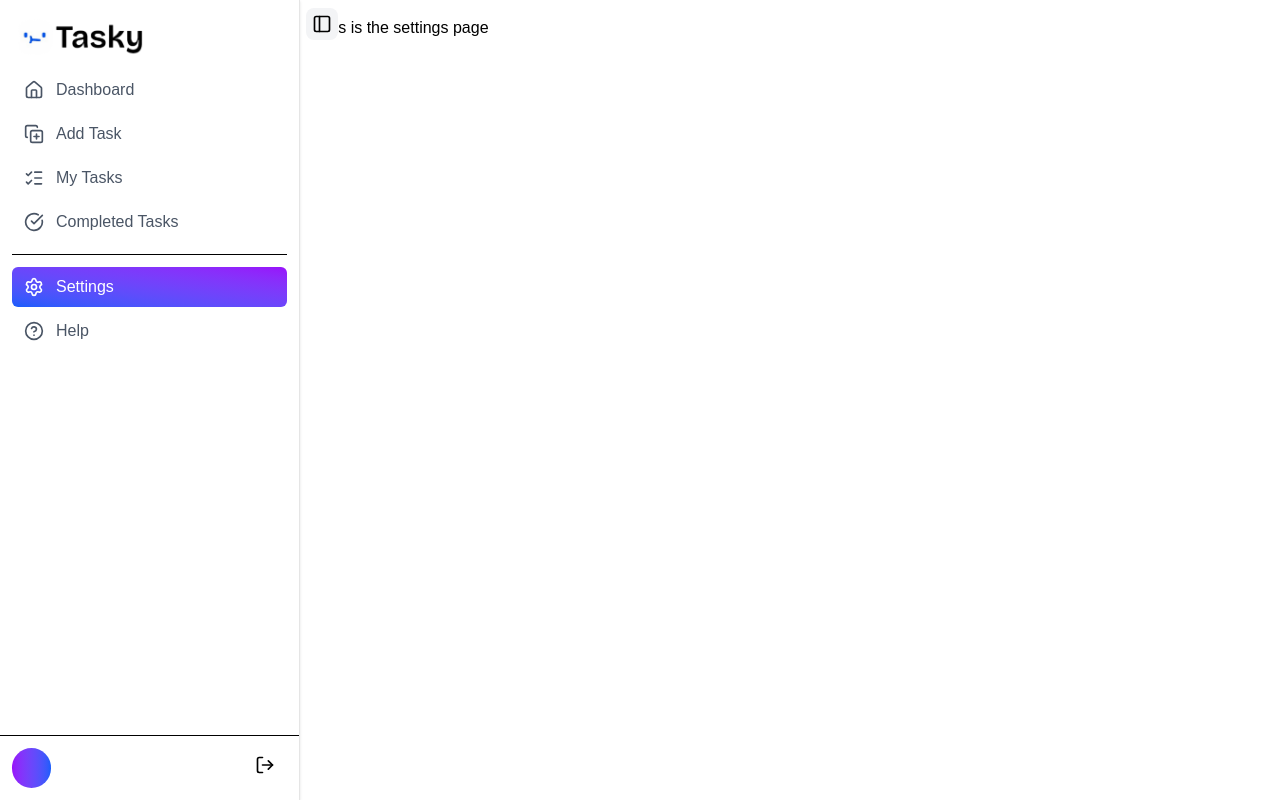
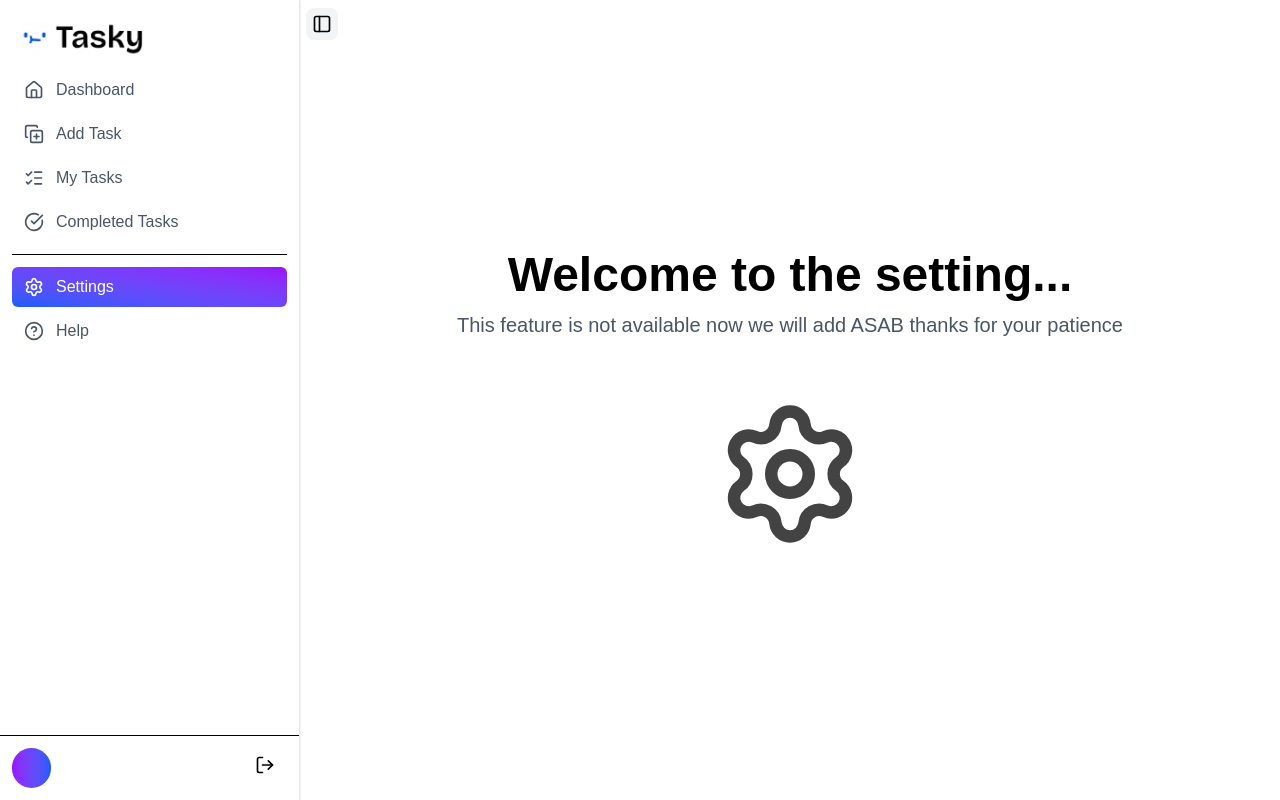
Before and after one commit to Maxamed459/Task_Management_frontend, a Next.js app: page /dashboard/settings in a window 1280 px wide. Built offline with nearby package versions, Linux system fonts and the light colour scheme.

Commit message:
add content

```diff
--- a/app/dashboard/settings/page.tsx
+++ b/app/dashboard/settings/page.tsx
@@ -1,7 +1,13 @@
+import { Settings } from "lucide-react";
+
 export default function SettingsPage() {
     return(
-        <div className="p-4">
-            <h1>This is the settings page</h1>
+        <div className="w-full flex items-center justify-center h-screen">
+            <div className="space-y-3 text-center">
+                <h1 className="text-2xl font-semibold md:text-5xl">Welcome to the setting...</h1>
+                <p className="text-sm md:text-xl text-gray-600">This feature is not available now we will add ASAB thanks for your patience</p>
+                <Settings size={150} className="text-center mx-auto mt-15 animate-pulse" />
+            </div>
         </div>
     );
 }
```
